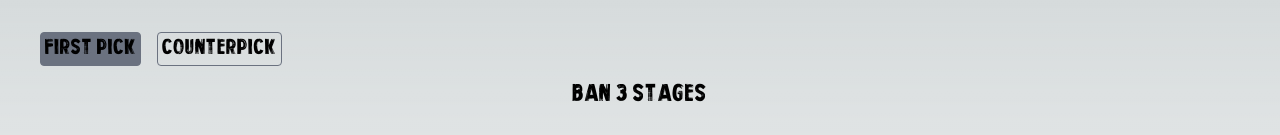
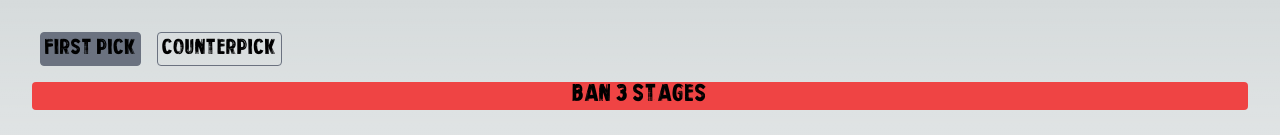
Before and after one commit to Klaymant/ssbu-stage-picker, a Next.js app: page / in a window 1280 px wide. Shown: the top 135 px of the page. Built offline with nearby package versions, Linux system fonts and the light colour scheme.

Commit message:
Made game phase instructions more readable

```diff
--- /dev/null
+++ b/src/app/GamePhaseInstructions.tsx
@@ -0,0 +1,11 @@
+export function GamePhaseInstructions({ gamePhaseInstructions }: Props) {
+    return (
+        <h2 className="my-4 text-center text-lg font-personal-services bg-red-500 rounded">
+            {gamePhaseInstructions}
+        </h2>
+    );
+}
+
+type Props = {
+    gamePhaseInstructions: string;
+}
--- a/src/app/StageList.tsx
+++ b/src/app/StageList.tsx
@@ -5,6 +5,7 @@ import { useStageElement } from "./useStageElement";
 import { Stage } from "@/types/Stage";
 import BaseButton from "./BaseButton";
 import ChosenStageView from "./ChosenStageView";
+import { GamePhaseInstructions } from "./GamePhaseInstructions";
 
 export function StageList() {
   const { stages, gamePhase, gamePhaseInstructions, action, reset, getDisableState } = useStageElement();
@@ -19,7 +20,7 @@ export function StageList() {
 
   return (
     <>
-      <h2 className="mt-4 text-center text-lg font-personal-services">{gamePhaseInstructions}</h2>
+      <GamePhaseInstructions gamePhaseInstructions={gamePhaseInstructions} />
       <section className="flex justify-around flex-wrap gap-x-2 p-1 sm:p-4">
         {gamePhase !== 'done' && stages.map((stage, index) => (
           <StageElement
--- a/src/app/useStageElement.tsx
+++ b/src/app/useStageElement.tsx
@@ -88,7 +88,7 @@ export const useStageElement = () => {
           'Select the stage among the unbanned ones' :
           'Select the stage among the picked ones';
       case 'done':
-        return 'Let\'s fight on';
+        return 'Let\'s fight on...';
       default:
         throw new Error('Invalid stage phase');
     }
```
